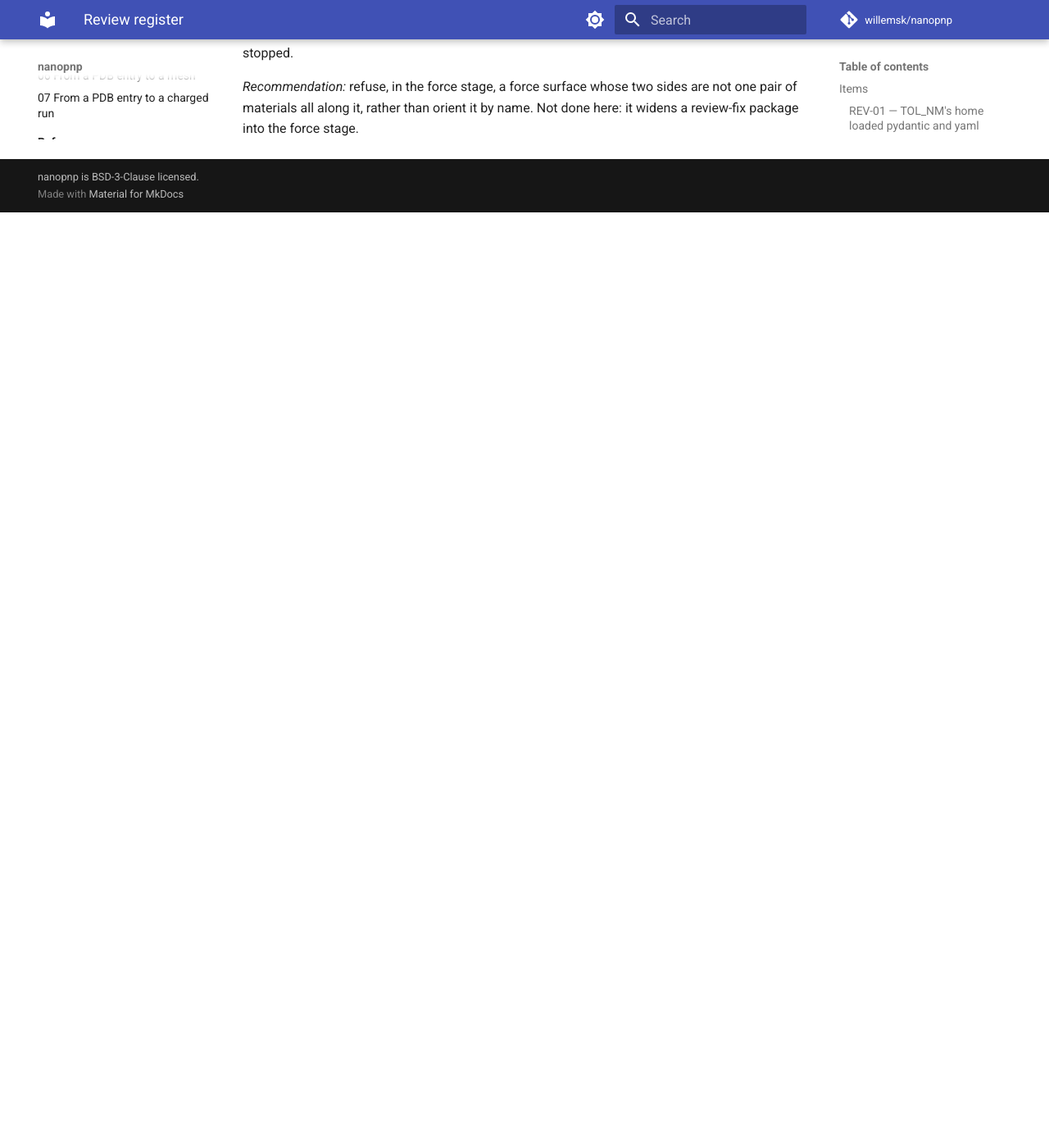
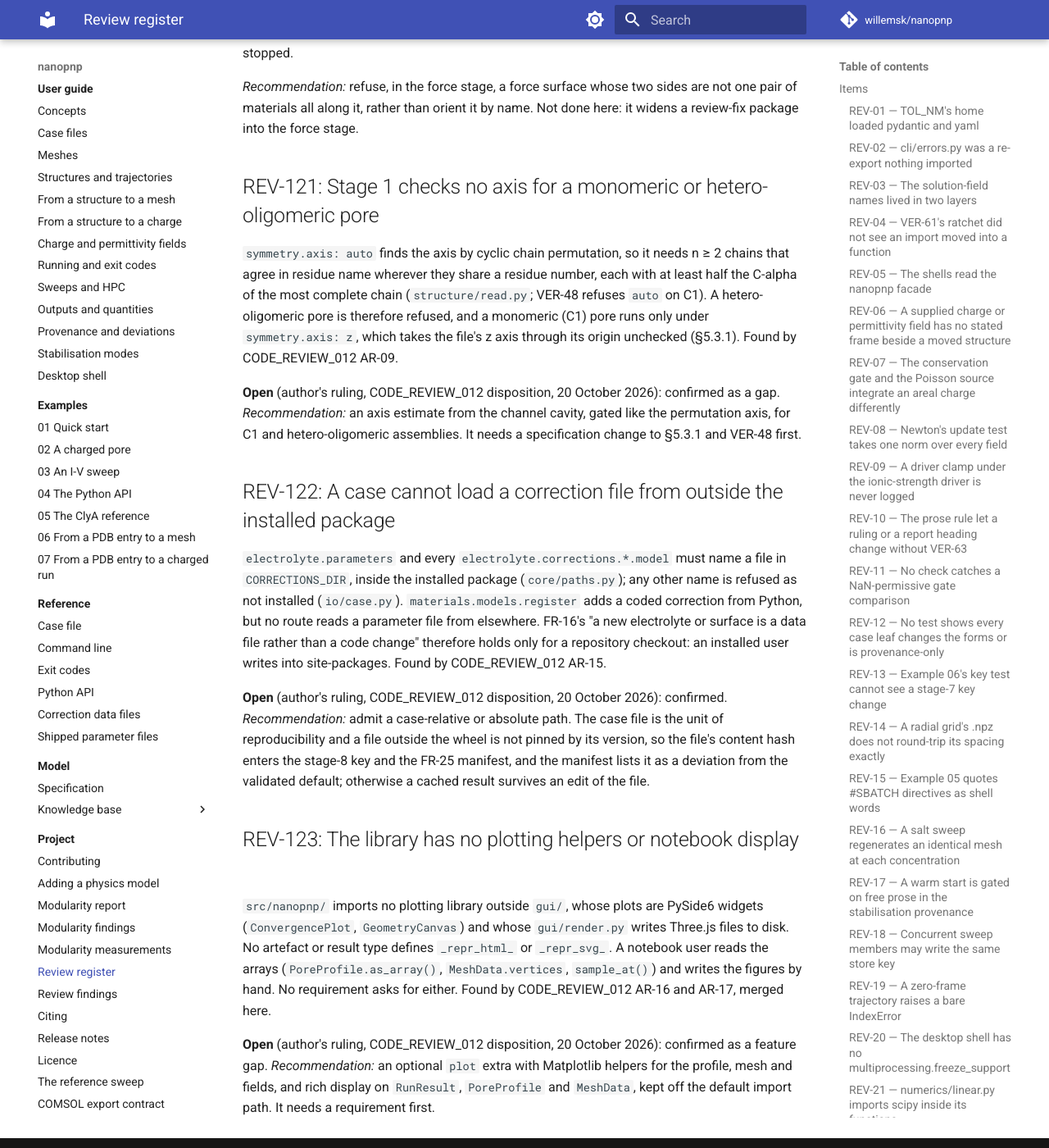
Before and after one commit to willemsk/nanopnp, an MkDocs documentation site: the page built from docs/project/review-items.md, in a window 1280 px wide and 1400 px high, scrolled down 36285 px. Shown: the whole window at 82% size. Built offline with MkDocs 1.6.1 and Material for MkDocs 9.7.7, drawn with Linux system fonts in a browser that asks for light colours; comment, search, counter and statistics services are not loaded; before the commit the page ends 36544 px from its top, so only the background shows below that.

Commit message:
docs: record the author's disposition of CODE_REVIEW_012
Three findings stay open as REV-121 (no checked axis for a C1 or
hetero-oligomeric pore), REV-122 (correction files only from the
installed package) and REV-123 (no plotting or notebook display,
AR-16 and AR-17 merged). The other fourteen are declined in the
report's new disposition table, each with its reason or the item it
duplicates, and the roadmap drops their items.

Co-Authored-By: Claude Opus 5.5 <noreply@anthropic.com>
Claude-Session: https://claude.ai/code/session_012FQj6iDYXMZYfbwSrEwi3P

```diff
--- a/docs/project/review-items.md
+++ b/docs/project/review-items.md
@@ -1229,3 +1229,43 @@ another name that touches two fluid domains is not stopped.
 *Recommendation:* refuse, in the force stage, a force surface whose two sides are not one pair of
 materials all along it, rather than orient it by name. Not done here: it widens a review-fix package
 into the force stage.
+
+## REV-121: Stage 1 checks no axis for a monomeric or hetero-oligomeric pore
+
+`symmetry.axis: auto` finds the axis by cyclic chain permutation, so it needs n ≥ 2 chains that agree
+in residue name wherever they share a residue number, each with at least half the C-alpha of the most
+complete chain (`structure/read.py`; VER-48 refuses `auto` on C1). A hetero-oligomeric pore is
+therefore refused, and a monomeric (C1) pore runs only under `symmetry.axis: z`, which takes the
+file's z axis through its origin unchecked (§5.3.1). Found by CODE_REVIEW_012 AR-09.
+
+**Open** (author's ruling, CODE_REVIEW_012 disposition, 20 October 2026): confirmed as a gap.
+*Recommendation:* an axis estimate from the channel cavity, gated like the permutation axis, for C1
+and hetero-oligomeric assemblies. It needs a specification change to §5.3.1 and VER-48 first.
+
+## REV-122: A case cannot load a correction file from outside the installed package
+
+`electrolyte.parameters` and every `electrolyte.corrections.*.model` must name a file in
+`CORRECTIONS_DIR`, inside the installed package (`core/paths.py`); any other name is refused as not
+installed (`io/case.py`). `materials.models.register` adds a coded correction from Python, but no
+route reads a parameter file from elsewhere. FR-16's "a new electrolyte or surface is a data file
+rather than a code change" therefore holds only for a repository checkout: an installed user writes
+into site-packages. Found by CODE_REVIEW_012 AR-15.
+
+**Open** (author's ruling, CODE_REVIEW_012 disposition, 20 October 2026): confirmed.
+*Recommendation:* admit a case-relative or absolute path. The case file is the unit of
+reproducibility and a file outside the wheel is not pinned by its version, so the file's content
+hash enters the stage-8 key and the FR-25 manifest, and the manifest lists it as a deviation from the
+validated default; otherwise a cached result survives an edit of the file.
+
+## REV-123: The library has no plotting helpers or notebook display
+
+`src/nanopnp/` imports no plotting library outside `gui/`, whose plots are PySide6 widgets
+(`ConvergencePlot`, `GeometryCanvas`) and whose `gui/render.py` writes Three.js files to disk. No
+artefact or result type defines `_repr_html_` or `_repr_svg_`. A notebook user reads the arrays
+(`PoreProfile.as_array()`, `MeshData.vertices`, `sample_at()`) and writes the figures by hand. No
+requirement asks for either. Found by CODE_REVIEW_012 AR-16 and AR-17, merged here.
+
+**Open** (author's ruling, CODE_REVIEW_012 disposition, 20 October 2026): confirmed as a feature gap.
+*Recommendation:* an optional `plot` extra with Matplotlib helpers for the profile, mesh and fields,
+and rich display on `RunResult`, `PoreProfile` and `MeshData`, kept off the default import path. It
+needs a requirement first.
```
Also changed, not shown: docs/code_reviews/CODE_REVIEW_012.md (+32 -6 lines), docs/project/review-findings.md (+3 -0 lines).
